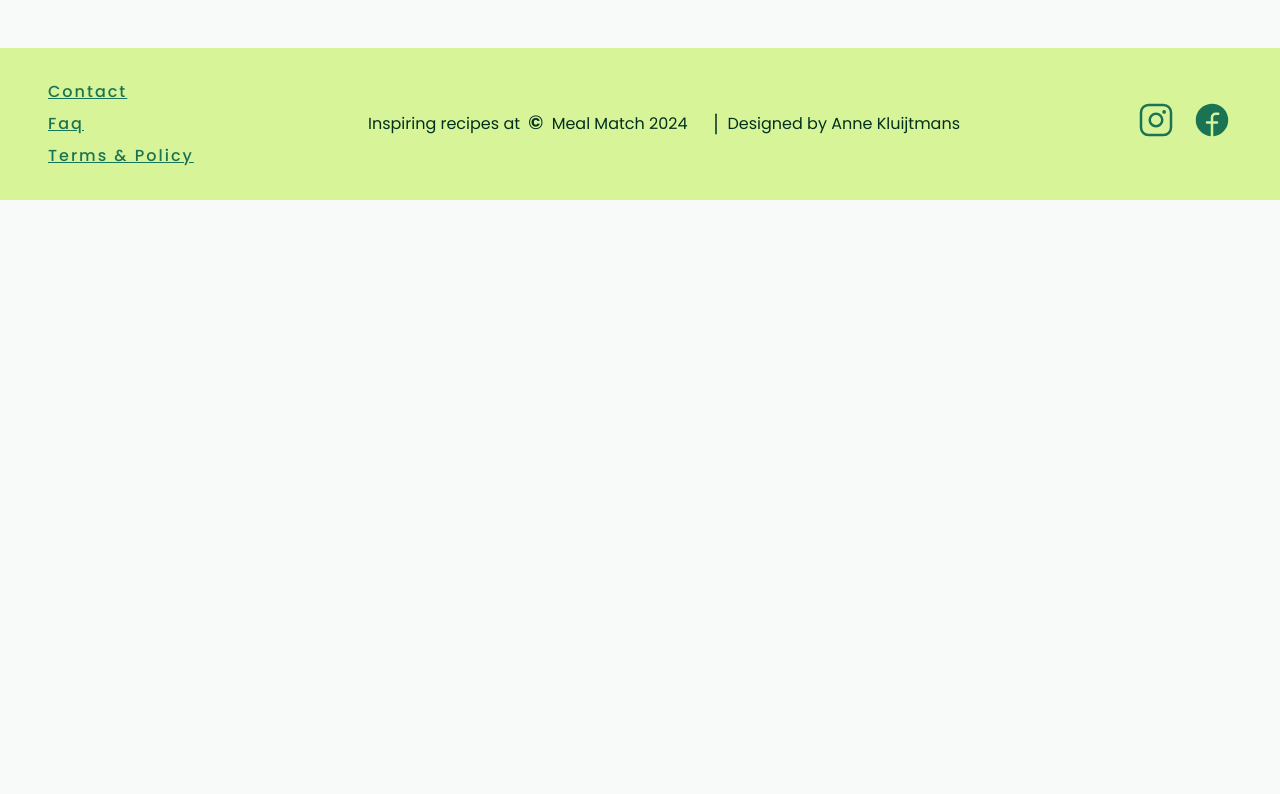
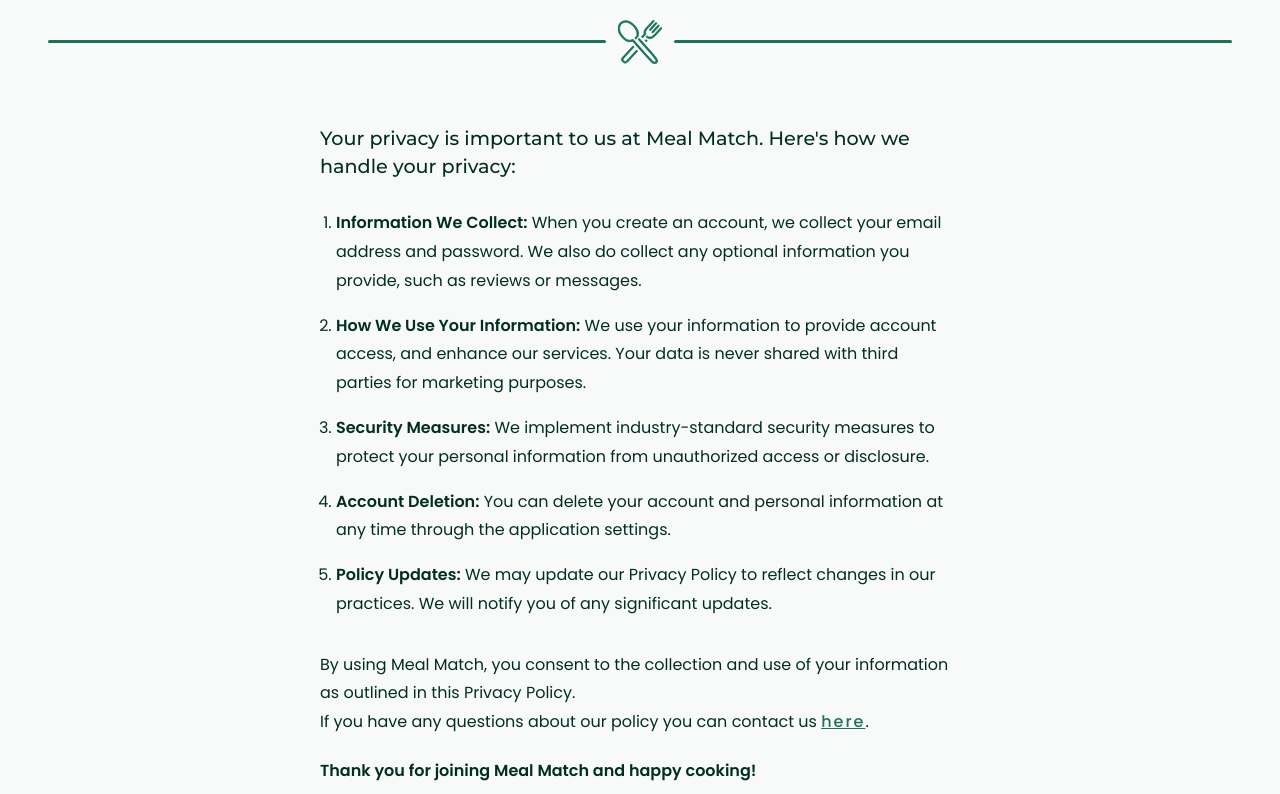
Before and after one commit to AnneKluytmans/novi-frontend-final-project-meal-match, a React (Vite) app: page /terms-and-policy in a window 1280 px wide. Shown: the part 1466-2260 px from the top of the page. Before the commit the page ends 1666 px from the top, so only its background shows below. Built offline with nearby package versions, Linux system fonts and the light colour scheme; no server answers.

Commit message:
Implemented Terms and Policy page with privacy policy content

```diff
--- a/src/index.css
+++ b/src/index.css
@@ -94,6 +94,7 @@ h5 {
 
 p {
     font-size: 1rem;
+    line-height: 1.8;
     font-weight: 400;
     margin: 0.25rem 0;
 }
--- a/src/pages/termsAndPolicyPage/TermsAndPolicy.css
+++ b/src/pages/termsAndPolicyPage/TermsAndPolicy.css
@@ -16,3 +16,7 @@
 .terms-policy__item {
     margin-bottom: 1rem;
 }
+
+.policy-section {
+    margin-bottom: 3rem;
+}
--- a/src/pages/termsAndPolicyPage/TermsAndPolicy.jsx
+++ b/src/pages/termsAndPolicyPage/TermsAndPolicy.jsx
@@ -35,30 +35,26 @@ function TermsAndPolicy() {
                             <li className="terms-policy__item">
                                 <p>
                                     <em>Purpose of Use:</em> Meal Match helps you discover recipes tailored to your
-                                    mood,
-                                    diet, or available ingredients. You can save your favorite recipes and use our
+                                    mood, diet, or available ingredients. You can save your favorite recipes and use our
                                     search function to explore all recipes available.
                                 </p>
                             </li>
                             <li className="terms-policy__item">
                                 <p>
                                     <em>Personal Use:</em> You agree to use Meal Match solely for personal purposes and
-                                    not
-                                    for any commercial or illegal activities.
+                                    not for any commercial or illegal activities.
                                 </p>
                             </li>
                             <li className="terms-policy__item">
                                 <p>
                                     <em>Data Privacy:</em> We respect your privacy. Your information will be securely
-                                    stored
-                                    and used only as described in our Privacy Policy.
+                                    stored and used only as described in our Privacy Policy.
                                 </p>
                             </li>
                             <li className="terms-policy__item">
                                 <p>
                                     <em>Changes to Terms:</em> Meal Match reserves the right to update these terms as
-                                    needed.
-                                    Continued use of the application constitutes acceptance of any changes.
+                                    needed. Continued use of the application constitutes acceptance of any changes.
                                 </p>
                             </li>
                             <li className="terms-policy__item">
@@ -69,7 +65,7 @@ function TermsAndPolicy() {
                                 </p>
                             </li>
                         </ol>
-                        <p>
+                        <p className="default-text-restrictor">
                             By using Meal Match, you consent to our user terms.
                             <br/>
                             If you have any questions about our terms you can contact us <Link to="/contact">here</Link>.
@@ -78,9 +74,55 @@ function TermsAndPolicy() {
                     </div>
                 </div>
             </section>
-            <section className="outer-content-container">
+            <section className="outer-content-container policy-section">
                 <div className="inner-content-container__column">
                     <SectionDivider title="Privacy Policy"/>
+                    <div className="terms-policy__container">
+                        <h4 className="default-text-restrictor">
+                            Your privacy is important to us at Meal Match. Here&apos;s how we handle your privacy:
+                        </h4>
+                        <ol className="terms-policy__list">
+                            <li className="terms-policy__item">
+                                <p>
+                                    <em>Information We Collect:</em> When you create an account, we collect your email
+                                    address and password. We also do collect any optional information you provide, such
+                                    as reviews or messages.
+                                </p>
+                            </li>
+                            <li className="terms-policy__item">
+                                <p>
+                                    <em>How We Use Your Information:</em> We use your information to provide account
+                                    access, and enhance our services. Your data is never shared with third parties for
+                                    marketing purposes.
+                                </p>
+                            </li>
+                            <li className="terms-policy__item">
+                                <p>
+                                    <em>Security Measures:</em> We implement industry-standard security measures to
+                                    protect your personal information from unauthorized access or disclosure.
+                                </p>
+                            </li>
+                            <li className="terms-policy__item">
+                                <p>
+                                    <em>Account Deletion:</em> You can delete your account and personal information at
+                                    any time through the application settings.
+                                </p>
+                            </li>
+                            <li className="terms-policy__item">
+                                <p>
+                                    <em>Policy Updates:</em> We may update our Privacy Policy to reflect changes in our
+                                    practices. We will notify you of any significant updates.
+                                </p>
+                            </li>
+                        </ol>
+                        <p className="default-text-restrictor">
+                            By using Meal Match, you consent to the collection and use of your information as outlined
+                            in this Privacy Policy.
+                            <br/>
+                            If you have any questions about our policy you can contact us <Link to="/contact">here</Link>.
+                        </p>
+                        <p><em>Thank you for joining Meal Match and happy cooking!</em></p>
+                    </div>
                 </div>
             </section>
         </>
```
